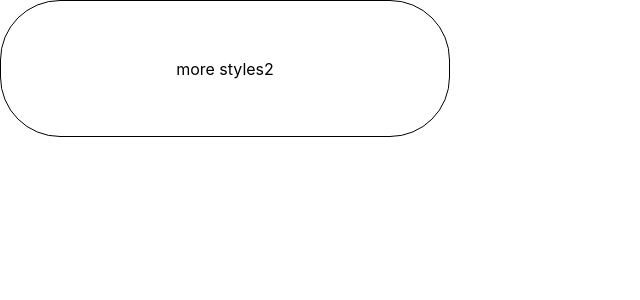
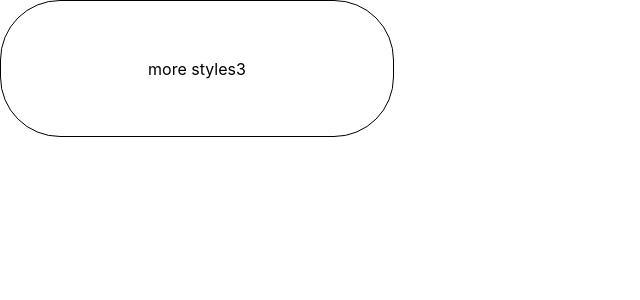
Before and after one commit to asangroulatest/test-app, a React (Create React App) app: page / in a window 1280 px wide. Shown: the top 300 px of the page, without its empty margins (0-640 px from the left). Built offline with nearby package versions, Linux system fonts and the light colour scheme.

Commit message:
adjust width

```diff
--- a/src/App.js
+++ b/src/App.js
@@ -19,7 +19,7 @@ const Wrapper = styled.div`
   display: flex;
   align-items: center;
   min-height: 95px;
-  width: 400px;
+  width: 344px;
   position: relative;
   background: #ffffff;
   padding: 20px 24px;
@@ -81,7 +81,7 @@ const tooLong = inputMessage.length > 7;
     <div className="App">
         <Wrapper onClick={() => {console.log('clicked'); setShowInput(true)}}>
           {showInput && <InputWrapper><FormWrapper>{() => <StyledParagraph onInput={handleChange} error={tooLong} ref={callbackRef}  contentEditable={true} placeholder="Write a message.."/>}</FormWrapper></InputWrapper>}
-          {!showInput && <IntialMessageTextWrapper><p>more styles2</p></IntialMessageTextWrapper>}
+          {!showInput && <IntialMessageTextWrapper><p>more styles3</p></IntialMessageTextWrapper>}
         </Wrapper>
     </div>
   );
```
Also changed, not shown: 7 other files (tests, documents, lock files or other folders).
